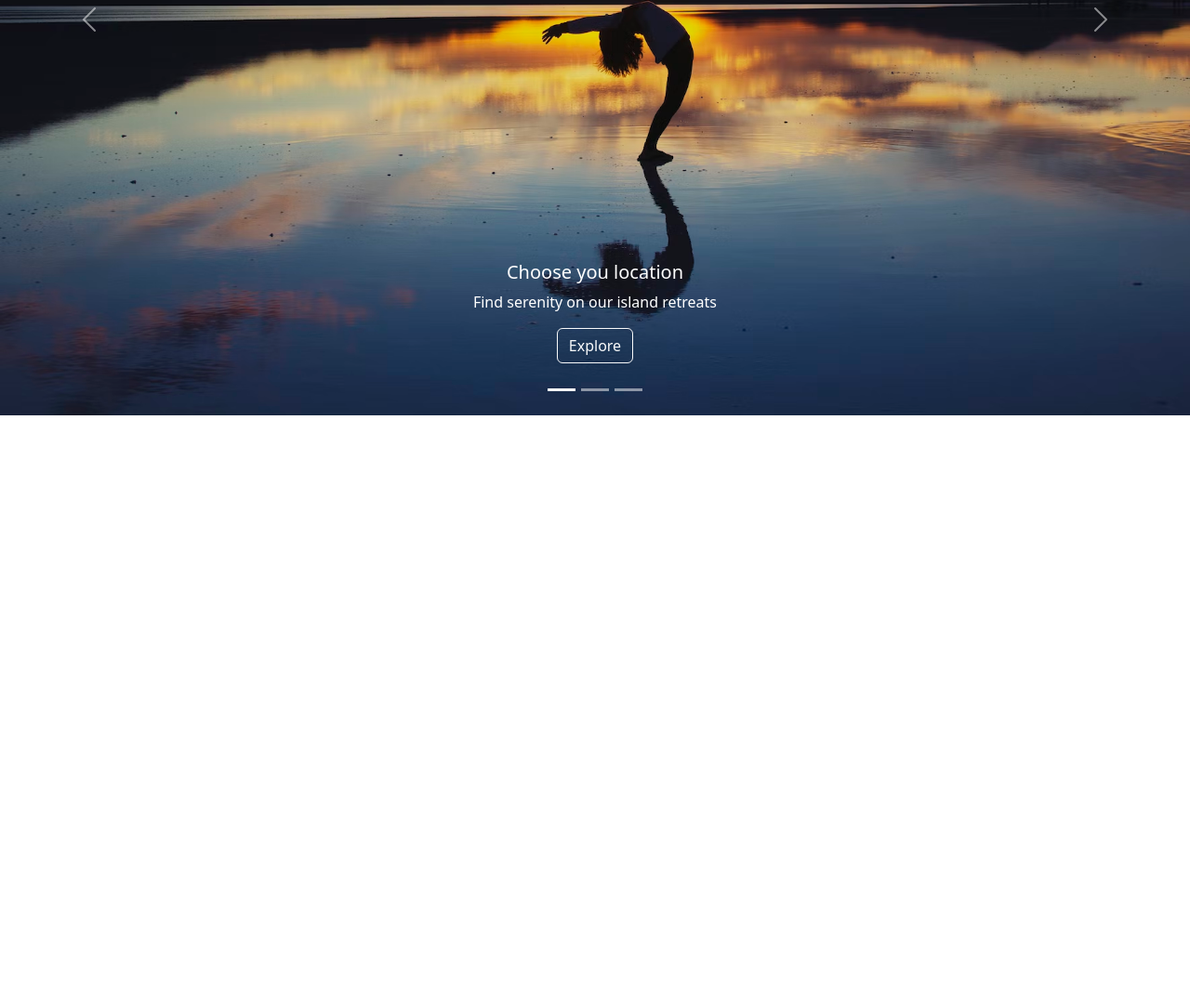
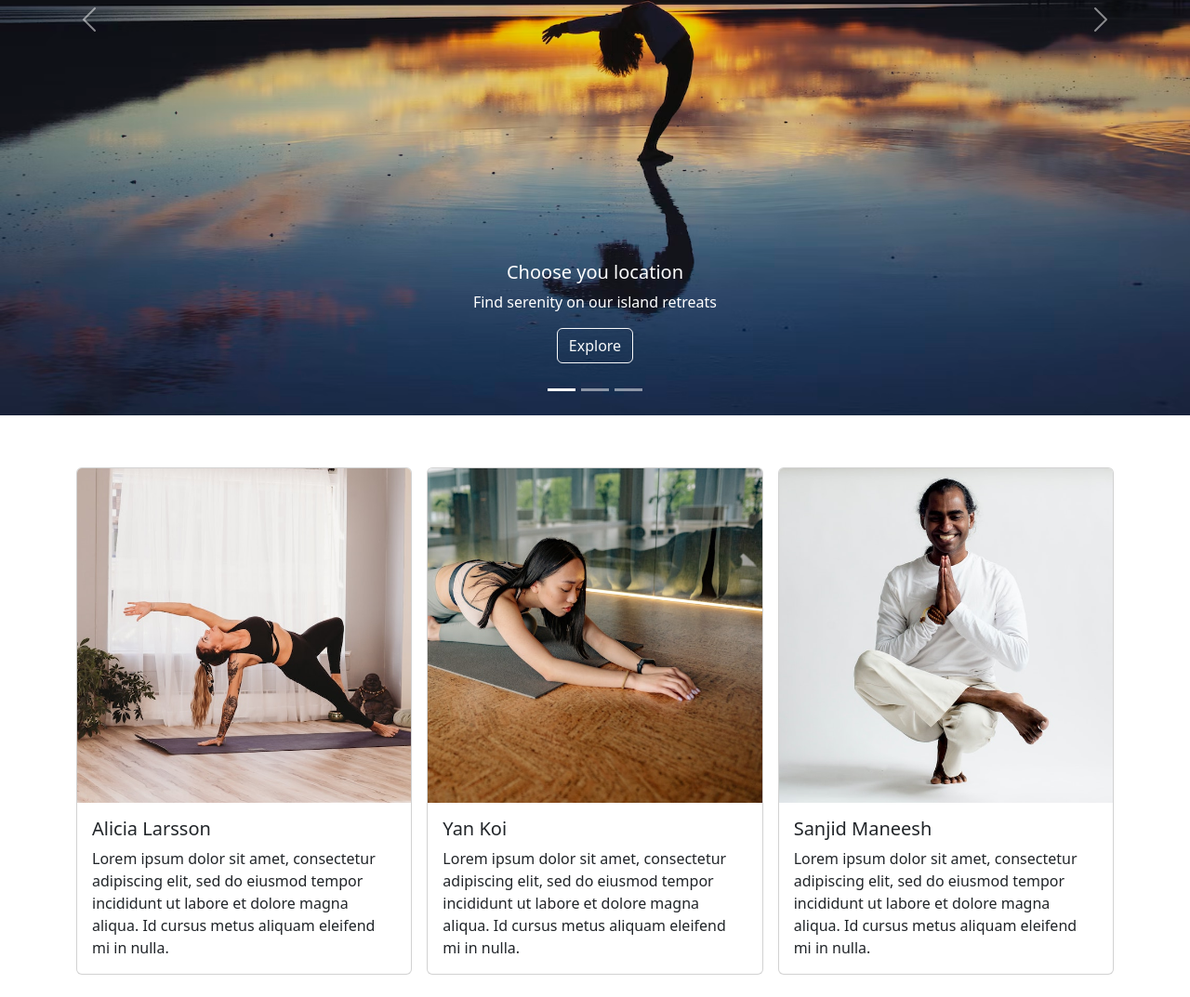
Before and after one commit to AumDigital/bootstrap-project, a plain HTML site: page index.html in a window 1280 px wide. Shown: the part 470-1543 px from the top of the page at 93% size. Before the commit the page ends 917 px from the top, so only its background shows below. Drawn offline with nearby package versions, Linux system fonts and the light colour scheme.

Commit message:
teacher section added

```diff
--- a/index.html
+++ b/index.html
@@ -25,7 +25,7 @@
                     <a class="nav-link active" aria-current="page" href="#retreats">Retreats</a>
                   </li>
                   <li class="nav-item">
-                    <a class="nav-link" href="#studio">Studio</a>
+                    <a class="nav-link" href="#studio">Teachers</a>
                   </li>
                   <li class="nav-item">
                     <a class="nav-link" href="#workshops">Workshops</a>
@@ -39,7 +39,7 @@
 
     </header>
 
-    <section id="retreats">
+    <section id="#retreats">
 
 
 
@@ -56,6 +56,7 @@
                 <h5>Choose you location</h5>
                 <p>Find serenity on our island retreats</p>
                 <p><a href="#" class="btn btn-outline-light">Explore</a></p>
+
                 </div>
             </div>
             <div class="carousel-item">
@@ -88,12 +89,63 @@
 
     </section>
 
+    <section id="#teachers">
+
+      <div class="container mt-5">
+        <div class="row g-3">
+          <div class="col-12 col-md-6 col-lg-4 my-4">
+            <div class="card">
+              <img src="images/alicia-yogi.jpg" alt="photo of a yogi" class="card-img-top">
+              <div class="card-body">
+                <h5 class="card-title"> Alicia Larsson</h5>
+                <p class="card-text">Lorem ipsum dolor sit amet, consectetur adipiscing elit, sed do eiusmod
+                   tempor incididunt ut labore et dolore magna aliqua. Id cursus metus aliquam eleifend mi in
+                    nulla.</p>
+              </div>
+            </div>
+          </div>
+          <div class="col-12 col-md-6 col-lg-4 my-4">
+            <div class="card">
+              <img src="images/yan-yogi.jpg" alt="photo of a yogi" class="card-img-top">
+              <div class="card-body">
+                <h5 class="card-title"> Yan Koi</h5>
+                <p class="card-text">Lorem ipsum dolor sit amet, consectetur adipiscing elit, sed do eiusmod
+                   tempor incididunt ut labore et dolore magna aliqua. Id cursus metus aliquam eleifend mi in
+                    nulla. </p>
+              </div>
+            </div>
+          </div>
+          <div class="col-12 col-md-6 col-lg-4 my-4">
+            <div class="card">
+              <img src="images/sanjid-yogi.jpg" alt="photo of a yogi" class="card-img-top">
+              <div class="card-body">
+                <h5 class="card-title"> Sanjid Maneesh</h5>
+                <p class="card-text">Lorem ipsum dolor sit amet, consectetur adipiscing elit, sed do eiusmod
+                   tempor incididunt ut labore et dolore magna aliqua. Id cursus metus aliquam eleifend mi in
+                    nulla. </p>
+              </div>
+            </div>
+          </div>
+        </div>
+      </div>
+
+
+    <section id="#workshops">
+
+
+
+
+    </section>
 
 
 
 
 
-    <section>
+
+
+
+
+    </section>
 
            <!--
 1       <div class="container-md">
@@ -118,7 +170,7 @@
             </div>
         </div>
         -->
-    </section>
+
 
 
 
```
Also changed, not shown: images/alicia-yogi.jpg (added), images/sanjid-yogi.jpg (added), images/yan-yogi.jpg (added), 2 other files.
